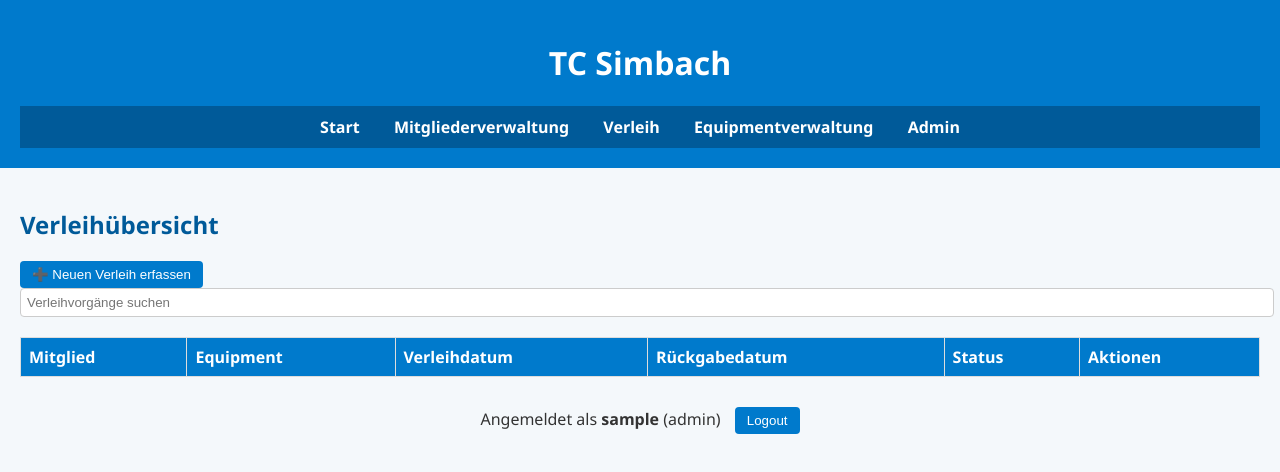
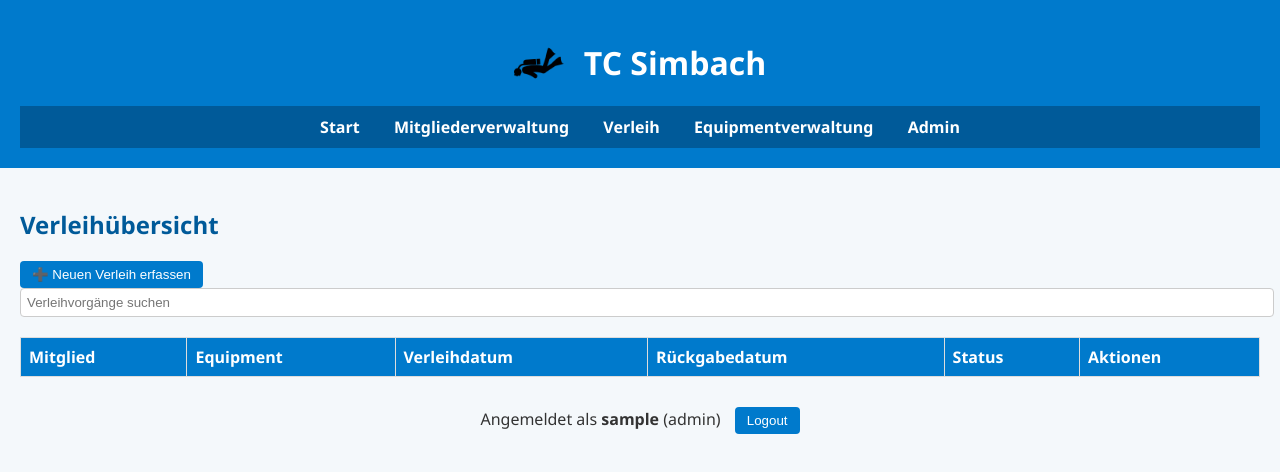
Before and after one commit to armintvsimbach/armintvsimbach.github.io, a plain HTML site: page verleih.html in a window 1280 px wide. Drawn offline with Linux system fonts and the light colour scheme; no server answers; sample sign-in values are in the browser's storage.

Commit message:
Update verleih.html

```diff
--- a/verleih.html
+++ b/verleih.html
@@ -10,9 +10,11 @@
 
 <header>
     <div class="header-container">
-        <div class="burger" onclick="toggleMenu()">☰</div>
+        <img src="Logo.png" alt="Vereinslogo" class="logo">
         <h1>TC Simbach</h1>
     </div>
+
+    <div class="burger" onclick="toggleMenu()">☰</div>
     <nav id="main-nav">
         <a href="index.html">Start</a>
         <a href="mitgliederverwaltung.html">Mitgliederverwaltung</a>
```
